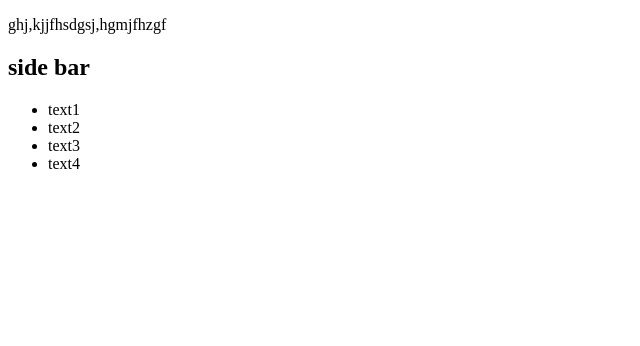
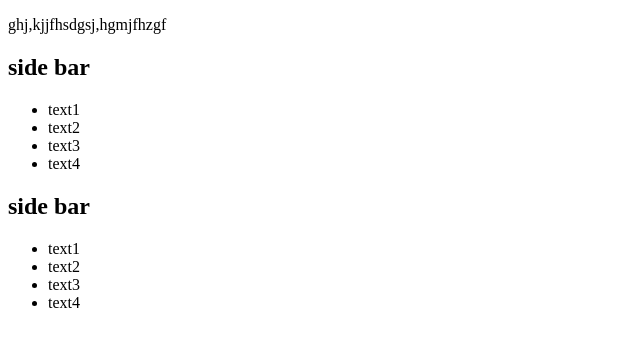
Before and after one commit to aspirinkg/git_test, a plain HTML site: page index.html in a window 1280 px wide. Shown: the whole page, without its empty margins (0-640 px from the left). Drawn offline with Linux system fonts and the light colour scheme.

Commit message:
Third commit

```diff
--- a/index.html
+++ b/index.html
@@ -22,6 +22,17 @@
             <li>text4</li>
         </ul>
     </aside>
+    <aside>
+        <h1>side bar</h1>
+
+
+        <ul>
+            <li>text1</li>
+            <li>text2</li>
+            <li>text3</li>
+            <li>text4</li>
+        </ul>
+    </aside>
 
 
 </body>
```
